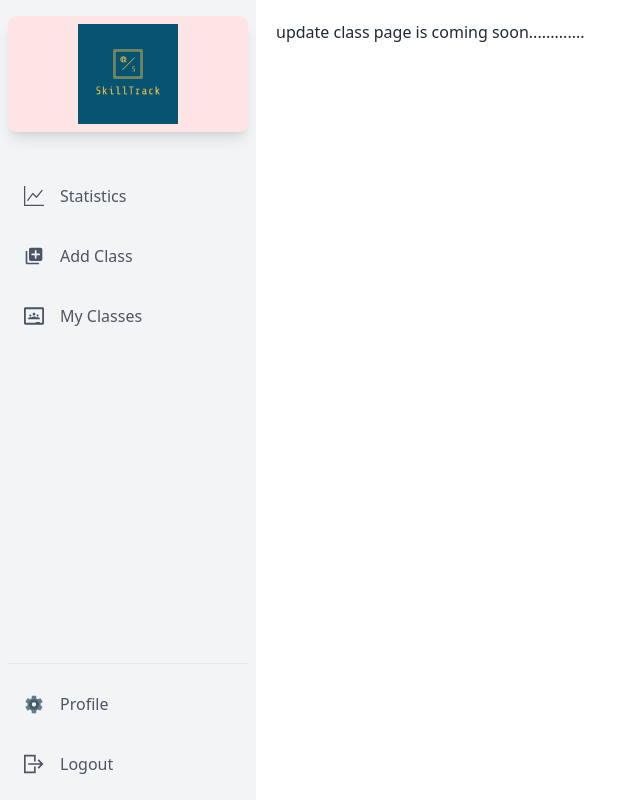
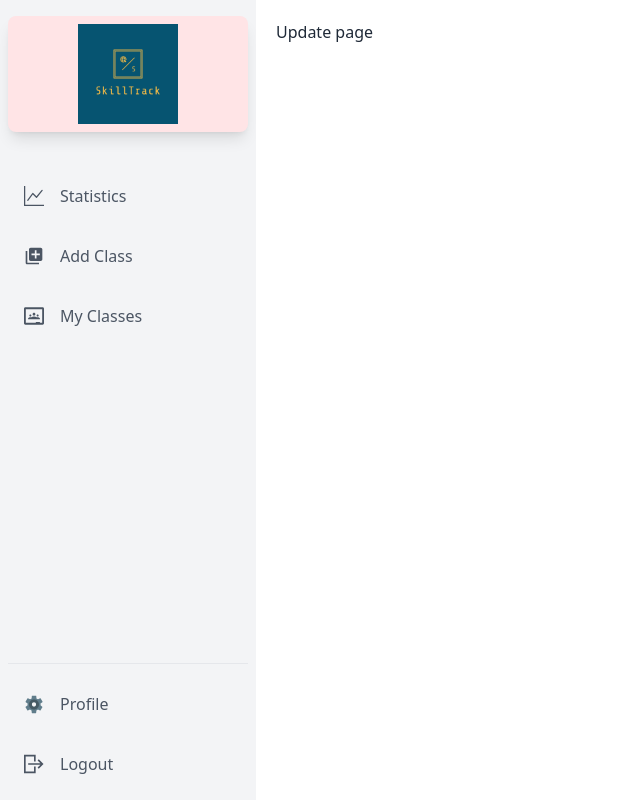
Before and after one commit to masud467/Skill-Track-client-side, a React (Vite) app: page /dashboard/update/1 in a window 1280 px wide. Shown: the whole page, without its empty margins (0-640 px from the left). Built offline with nearby package versions, Linux system fonts and the light colour scheme; no server answers.

Commit message:
added the teacher request section page.

```diff
--- a/src/Components/Home/AsTeacher.jsx
+++ b/src/Components/Home/AsTeacher.jsx
@@ -1,3 +1,5 @@
+import { Link } from "react-router-dom";
+
 const AsTeacher = () => {
   return (
     <div className="mt-10">
@@ -9,9 +11,9 @@ const AsTeacher = () => {
         />
         <div className="card-body">
           <h2 className="card-title">Become an instructor</h2>
-          <p>Click the button to listen on Spotiwhy app.</p>
+          <p>Are you passionate about sharing your expertise? Join SkillTrack and reach a global audience of motivated students. Earn income by teaching subjects you love, with the support and resources you need to succeed. Start teaching today and become a part of our vibrant learning community. Click the button below to begin your journey with SkillTrack.</p>
           <div className="card-actions ">
-            <button className="btn btn-primary"> Start teaching today</button>
+            <Link to='/instructor'><button className="btn btn-primary"> Start teaching today</button></Link>
           </div>
         </div>
       </div>
--- a/src/Pages/Dashboard/Teacher/UpdateClass.jsx
+++ b/src/Pages/Dashboard/Teacher/UpdateClass.jsx
@@ -1,10 +1,209 @@
+// import axios from "axios";
+// import SectionTitle from "../../../Components/SectionTitle/SectionTitle";
+// import { useForm } from "react-hook-form";
+// import useAuth from "../../../hooks/useAuth"
+// // import { FaUtensils } from "react-icons/fa6";
+// // import useAxiosPublic from "../../../Hooks/useAxiosPublic";
+// // import useAxiosSecure from "../../../Hooks/useAxiosSecure";
+// // import Swal from "sweetalert2";
+// import { SiGoogleclassroom } from "react-icons/si";
+// // import { useMutation } from "@tanstack/react-query";
+// // import toast from "react-hot-toast";
+// import { useNavigate } from "react-router-dom";
+// import Swal from "sweetalert2";
 
 
+// const image_hosting_key=import.meta.env.VITE_IMGBB_API_KEY
+// const image_hosting_api = `https://api.imgbb.com/1/upload?key=${image_hosting_key}`
+
 const UpdateClass = () => {
+//     const navigate = useNavigate()
+//     const{user,setLoading}= useAuth()
+//     const { register, handleSubmit ,reset} = useForm();
+//     console.log(user)
+
+// //   const axiosPublic = useAxiosPublic()
+// //   const axiosSecure= useAxiosSecure()
+
+// // const {mutateAsync} = useMutation({
+// //   mutationFn:async classData=>{
+// //     const {data}= await axios.post('http://localhost:6003/class',classData)
+// //     return data
+// //   },
+// //   onSuccess:()=>{
+// //      console.log('Data Saved Successfully')
+// //     toast.success('class added successfully.')
+// //     navigate('/dashboard/my-class')
+// //     setLoading(false)
+// //   }
+// // })
+//   const onSubmit = async(data) => {
+//     console.log(data);
+//     const teacher={
+//       name:user?.displayName,
+//       image:user?.photoURL,
+//       email:user?.email
+//     }
+//     // image upload to imgbb and then get url
+//     const imageFile ={image:data.image[0]}
+
+
+//       const res=await axios.post(image_hosting_api,imageFile,{
+//         headers:{
+//            " content-type":"multipart/form-data"
+//         }
+
+//     })
+//     if(res.data.success){
+//       const classData = {
+//         title:data.title,
+//         category:data.category,
+//         price:parseFloat(data.price),
+//         description:data.description,
+//         phone:data.phone,
+//         image:res.data.data.display_url,
+//         status:'pending',
+//         teacher:teacher
+
+//       }
+//       console.log(classData)
+//       // await mutateAsync(classData)
+//       const classRes= await axios.post('http://localhost:6003/class',classData)
+//       console.log(classRes.data)
+//       if(classRes.data.insertedId){
+//         reset()
+//         navigate('/dashboard/my-classes')
+//         setLoading(false)
+//         // show success popUp
+//         Swal.fire({
+//           position: "top-end",
+//           icon: "success",
+//           title: `${data.title} is added .`,
+//           showConfirmButton: false,
+//           timer: 2000
+//         });
+//       }
+//     }
+
+
+//     // console.log(res.data)
+// }
     return (
         <div>
-            <h1>update class page is coming soon.............</h1>
+            <h1>Update page</h1>
         </div>
+//         <div>
+//         <SectionTitle heading='add an class'>
+
+//         </SectionTitle>
+//         <div>
+//     <form onSubmit={handleSubmit(onSubmit)}>
+//       <div className="form-control w-full py-5 ">
+//         <div className="label">
+//           <span className="label-text">Class Title*</span>
+//         </div>
+//         <input
+//           type="text"
+//           placeholder="class title"
+//           {...register("title",{required:true})}
+//           className="input input-bordered w-full "
+//         />
+//       </div>
+//       <div className=" grid grid-cols-2 gap-5">
+//         {/* category */}
+//         <div className="form-control w-full ">
+//           <div className="label">
+//             <span className="label-text">Category*</span>
+//           </div>
+//           <select
+//             defaultValue="default"
+//             {...register("category",{required:true})}
+//             className="select select-bordered w-full "
+//           >
+//             <option disabled value="default">
+//               Select a category
+//             </option>
+//             <option value="web development">Web Development</option>
+//             <option value="app development">App Development</option>
+//             <option value="data engineering">Data Engineering</option>
+//             <option value="cyber security">Cyber Security</option>
+//             <option value="digital marketing">Digital Marketing</option>
+//           </select>
+//         </div>
+//         {/* price */}
+//         <div className="form-control w-full ">
+//           <div className="label">
+//             <span className="label-text">Price*</span>
+//           </div>
+//           <input
+//             type="number"
+//             placeholder="price"
+//             {...register("price",{required:true})}
+//             className="input input-bordered w-full "
+//           />
+//         </div>
+//         {/* Name */}
+//         <div className="form-control w-full ">
+//           <div className="label">
+//             <span className="label-text">Name*</span>
+//           </div>
+//           <input
+//             type="text"
+//             defaultValue={user&&user?.displayName?user?.displayName:''}
+//            readOnly
+//             {...register("name",{required:true})}
+//             className="input input-bordered w-full "
+//           />
+//         </div>
+//         {/* Email */}
+//         <div className="form-control w-full ">
+//           <div className="label">
+//             <span className="label-text">Email Address*</span>
+//           </div>
+//           <input
+//             type="email"
+//             defaultValue={user&&user?.email?user?.email:''}
+//             readOnly
+
+//             {...register("email",{required:true})}
+//             className="input input-bordered w-full "
+//           />
+//         </div>
+//       </div>
+//       {/* Phone Number */}
+//       <div className="form-control w-1/2 ">
+//           <div className="label">
+//             <span className="label-text">Phone Number*</span>
+//           </div>
+//           <input
+//             type="number"
+
+
+//             placeholder="Enter your phone number here"
+//             {...register("phone",{required:true})}
+//             className="input input-bordered w-full "
+//           />
+//         </div>
+//       <label className="form-control py-5">
+//         <div className="label">
+//           <span className="label-text">Description</span>
+//         </div>
+//         <textarea
+//         {...register('description')}
+//           className="textarea textarea-bordered h-24"
+//           placeholder="description"
+//         ></textarea>
+//       </label>
+//       <div className="form-control w-full py-5 ">
+//       <input {...register('image',{required:true})} type="file" className="file-input w-full max-w-xs" />
+//       </div>
+
+//       <button className="btn">
+//         Add Class <SiGoogleclassroom className="ml-3 text-xl"></SiGoogleclassroom>
+//       </button>
+//     </form>
+//   </div>
+//     </div>
     );
 };
 
--- a/src/Pages/Teaching/Teaching.jsx
+++ b/src/Pages/Teaching/Teaching.jsx
@@ -2,7 +2,7 @@
 
 const Teaching = () => {
     return (
-        <div>
+        <div className="pt-24">
             <h1>This is teacher page</h1>
         </div>
     );
--- a/src/Routes/Routes.jsx
+++ b/src/Routes/Routes.jsx
@@ -9,6 +9,7 @@ import AddClass from "../Pages/Dashboard/Teacher/AddClass";
 import MyClass from "../Pages/Dashboard/Teacher/MyClass";
 import Statistics from "../Pages/Dashboard/Public/Statistics";
 import UpdateClass from "../Pages/Dashboard/Teacher/UpdateClass";
+import Teaching from "../Pages/Teaching/Teaching";
 
 export const router = createBrowserRouter([
     {
@@ -23,6 +24,10 @@ export const router = createBrowserRouter([
             path:'/all-classes',
             element:<AllClasses></AllClasses>
         },
+        {
+          path:'/instructor',
+          element:<Teaching></Teaching>
+        }
       ]
 
     },
```
